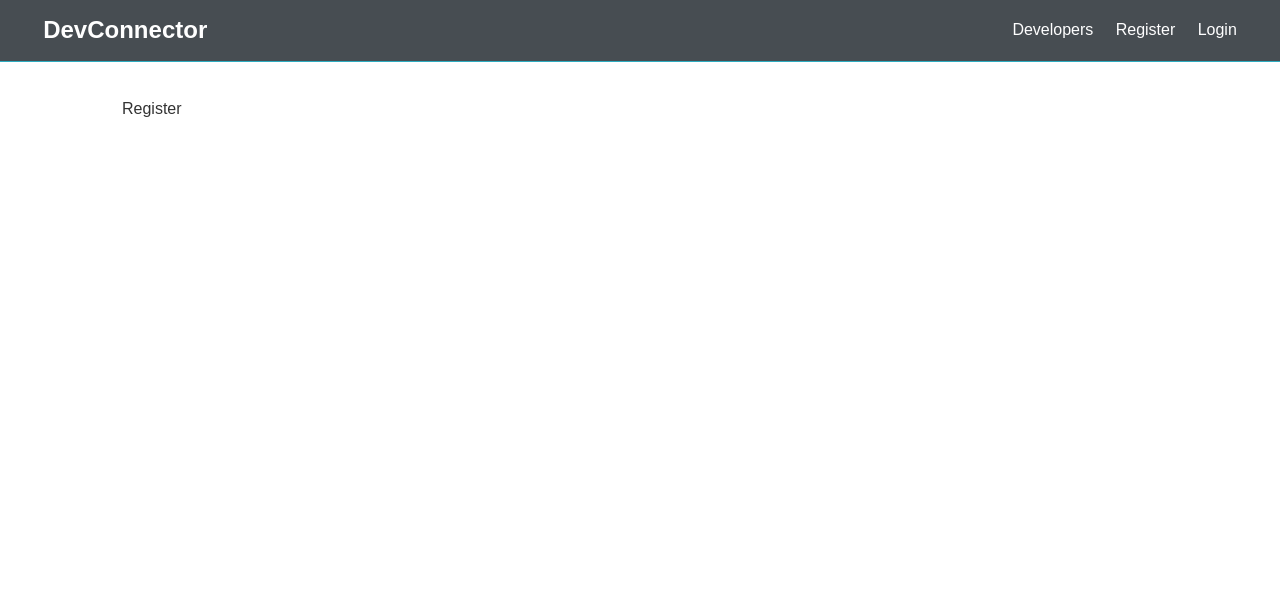
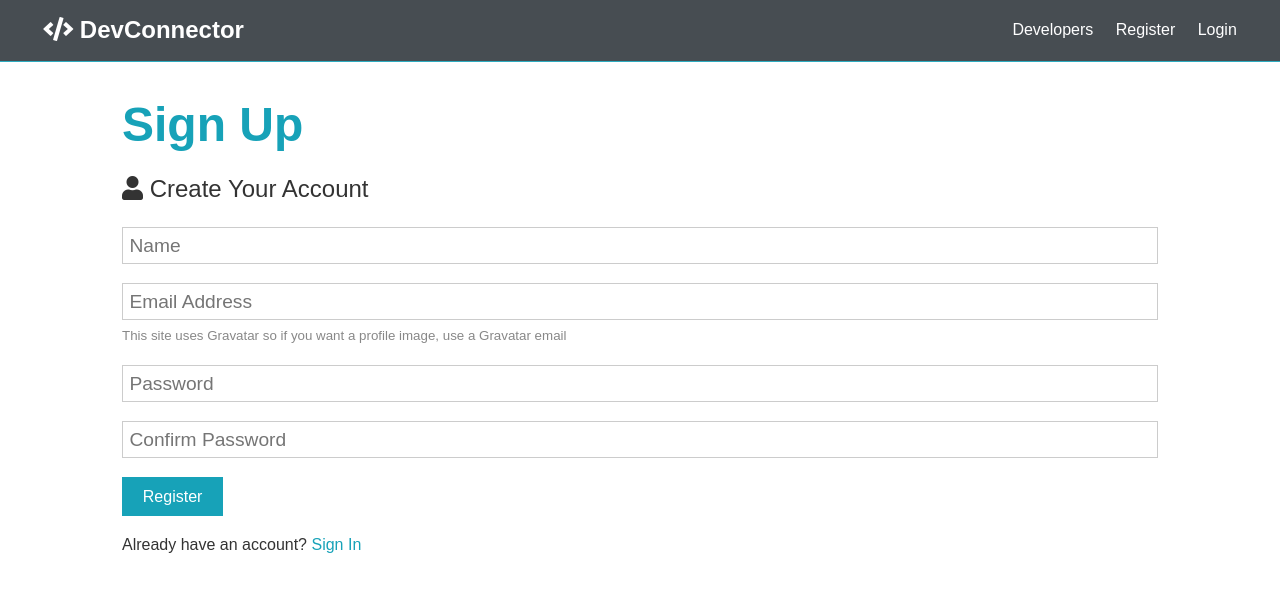
Before and after one commit to adya-shrivastava/dev-connector, a React (Create React App) app in the folder client/: page /register in a window 1280 px wide. Shown: the top 592 px of the page. Built offline with nearby package versions, Linux system fonts and the light colour scheme.

Commit message:
Added basic register functionality

```diff
--- a/client/src/components/auth/Register.js
+++ b/client/src/components/auth/Register.js
@@ -1,5 +1,107 @@
-import React from "react";
+import React, { Fragment, useState } from "react";
+import axios from "axios";
 
 export const Register = () => {
-	return <div>Register</div>;
+	const [formData, setformData] = useState({
+		name: "",
+		email: "",
+		password: "",
+		password2: "",
+	});
+
+	const { name, email, password, password2 } = formData;
+
+	const onChange = (e) =>
+		setformData({ ...formData, [e.target.name]: e.target.value });
+
+	const onSubmit = async (e) => {
+		e.preventDefault();
+		if (password !== password2) {
+			console.log("Passwords donot match");
+		} else {
+			const newUser = {
+				name,
+				email,
+				password,
+				password2,
+			};
+			try {
+				const config = {
+					headers: {
+						"Content-Type": "application/json",
+					},
+				};
+
+				const body = JSON.stringify(newUser);
+
+				const res = await axios.post("/api/users", body, config);
+				console.log(res.data);
+			} catch (error) {
+				console.error(error.response.data);
+			}
+		}
+	};
+
+	return (
+		<Fragment>
+			<h1 className='large text-primary'>Sign Up</h1>
+			<p className='lead'>
+				<i className='fas fa-user'></i> Create Your Account
+			</p>
+			<form className='form' onSubmit={(e) => onSubmit(e)}>
+				<div className='form-group'>
+					<input
+						type='text'
+						placeholder='Name'
+						name='name'
+						value={name}
+						onChange={(e) => onChange(e)}
+						required
+					/>
+				</div>
+				<div className='form-group'>
+					<input
+						type='email'
+						placeholder='Email Address'
+						name='email'
+						value={email}
+						onChange={(e) => onChange(e)}
+						required
+					/>
+					<small className='form-text'>
+						This site uses Gravatar so if you want a profile image,
+						use a Gravatar email
+					</small>
+				</div>
+				<div className='form-group'>
+					<input
+						type='password'
+						placeholder='Password'
+						name='password'
+						value={password}
+						onChange={(e) => onChange(e)}
+						minLength='6'
+					/>
+				</div>
+				<div className='form-group'>
+					<input
+						type='password'
+						placeholder='Confirm Password'
+						name='password2'
+						value={password2}
+						onChange={(e) => onChange(e)}
+						minLength='6'
+					/>
+				</div>
+				<input
+					type='submit'
+					className='btn btn-primary'
+					value='Register'
+				/>
+			</form>
+			<p className='my-1'>
+				Already have an account? <a href='login.html'>Sign In</a>
+			</p>
+		</Fragment>
+	);
 };
--- a/client/src/components/layout/Navbar.js
+++ b/client/src/components/layout/Navbar.js
@@ -5,8 +5,8 @@ export const Navbar = () => {
 	return (
 		<nav className='navbar bg-dark'>
 			<h1>
-				<Link href='/'>
-					<i clLinkssName='fas fa-code'></i> DevConnector
+				<Link to='/'>
+					<i className='fas fa-code'></i> DevConnector
 				</Link>
 			</h1>
 			<ul>
```
Also changed, not shown: 1 other file (tests, documents, lock files or other folders).
